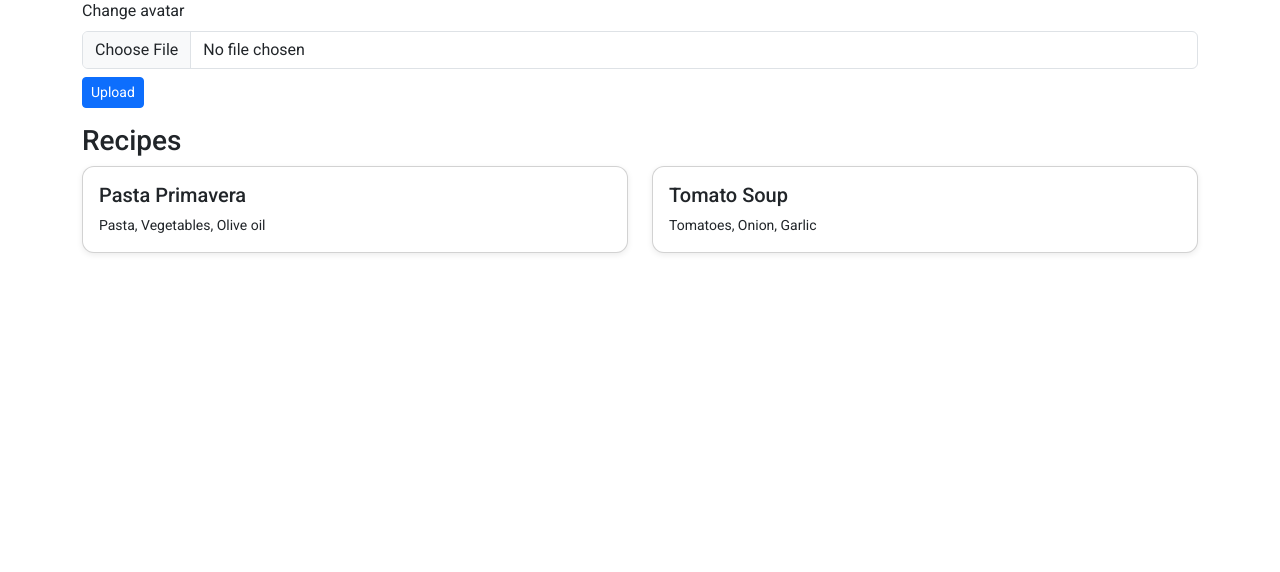
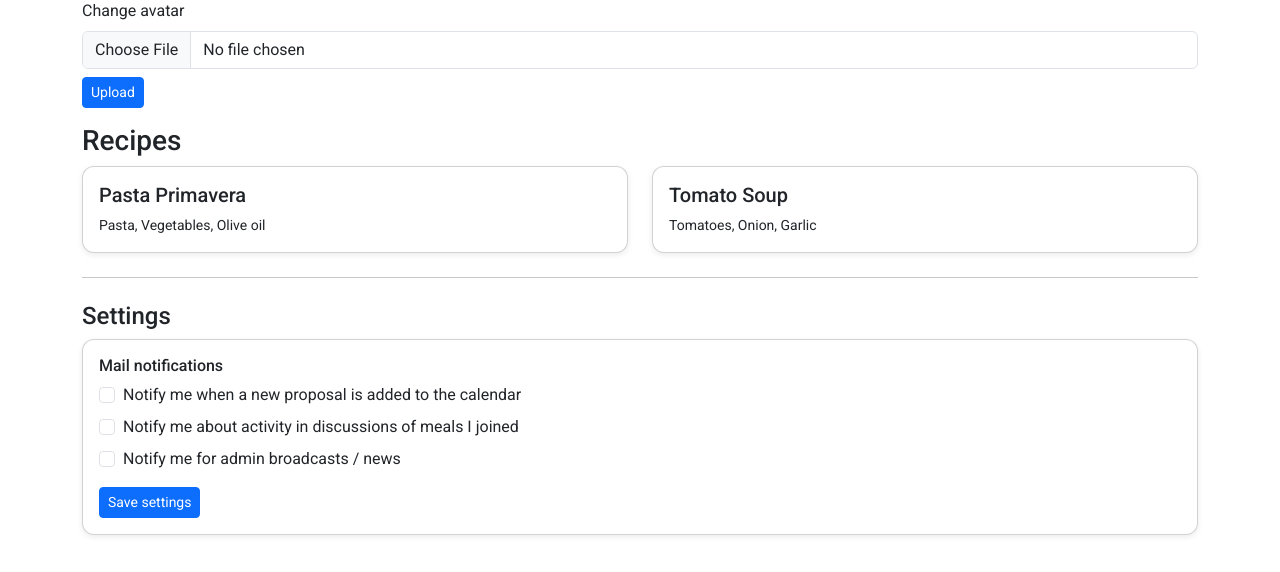
Before and after one commit to tmaiwald/ccm, a Flask app: page /profile/1 in a window 1280 px wide. Shown: the part 228-800 px from the top of the page. Run offline with Flask 3, Linux system fonts and the light colour scheme; a user stored in the database is signed in; data comes from the database, SQL or seed files in the repository; data that the repository does not hold is empty.

Commit message:
added user settings for mail notifications.

```diff
--- a/app/models.py
+++ b/app/models.py
@@ -10,6 +10,10 @@ class User(UserMixin, db.Model):
     password_hash = db.Column(db.String(128), nullable=False)
     avatar = db.Column(db.String(255), nullable=True)
     is_admin = db.Column(db.Boolean, default=False)
+    # per-user notification settings (all default to False)
+    notify_new_proposal = db.Column(db.Boolean, default=False)
+    notify_discussion = db.Column(db.Boolean, default=False)
+    notify_broadcast = db.Column(db.Boolean, default=False)
     recipes = db.relationship('Recipe', backref='author', lazy=True)
     # proposals created by this user. Explicit foreign_keys avoids ambiguity
     proposals = db.relationship('Proposal', backref='proposer', lazy=True, foreign_keys='Proposal.proposer_id')
--- a/app/routes.py
+++ b/app/routes.py
@@ -9,6 +9,7 @@ from werkzeug.utils import secure_filename
 from functools import wraps
 import smtplib
 from email.message import EmailMessage
+from email.utils import formataddr
 from sqlalchemy import or_
 
 main = Blueprint("main", __name__)
@@ -48,7 +49,7 @@ def send_mail(subject, body, recipients):
     try:
         msg = EmailMessage()
         msg['Subject'] = subject
-        msg['From'] = cfg.from_address
+        msg['From'] = formataddr(("Cleverly Connected Meals (CCM)", cfg.from_address))
         msg['To'] = ', '.join(recipients)
         msg.set_content(body)
         if cfg.use_tls:
@@ -326,6 +327,23 @@ def profile(user_id):
     return render_template('profile.html', user=u, recipes=recipes, times_cooked=times_cooked)
 
 
+@main.route('/profile/<int:user_id>/notifications', methods=['POST'])
+@login_required
+def profile_update_notifications(user_id):
+    u = User.query.get_or_404(user_id)
+    # only allow the owner or admin to change settings
+    if current_user.id != u.id and not getattr(current_user, 'is_admin', False):
+        flash('Not allowed', 'warning')
+        return redirect(url_for('main.profile', user_id=user_id))
+    # checkboxes: present in form when checked
+    u.notify_new_proposal = bool(request.form.get('notify_new_proposal'))
+    u.notify_discussion = bool(request.form.get('notify_discussion'))
+    u.notify_broadcast = bool(request.form.get('notify_broadcast'))
+    db.session.commit()
+    flash('Notification settings updated', 'success')
+    return redirect(url_for('main.profile', user_id=user_id))
+
+
 @main.route('/proposal/propose', methods=['POST'])
 @login_required
 def propose_recipe_form():
@@ -600,6 +618,20 @@ def admin_broadcast():
     return redirect(url_for('main.admin_dashboard'))
 
 
+@main.route('/admin/update_notifications/<int:user_id>', methods=['POST'])
+@login_required
+@admin_required
+def admin_update_notifications(user_id):
+    u = User.query.get_or_404(user_id)
+    # checkboxes: when unchecked browsers may omit them; we included hidden defaults in the form
+    u.notify_new_proposal = bool(request.form.get('notify_new_proposal'))
+    u.notify_discussion = bool(request.form.get('notify_discussion'))
+    u.notify_broadcast = bool(request.form.get('notify_broadcast'))
+    db.session.commit()
+    flash('User notification settings updated', 'success')
+    return redirect(url_for('main.admin_dashboard'))
+
+
 @main.route('/admin/create_user', methods=['POST'])
 @login_required
 @admin_required
--- a/app/templates/profile.html
+++ b/app/templates/profile.html
@@ -37,4 +37,31 @@
       </div>
     {% endfor %}
   </div>
+
+  <hr class="my-4">
+  <h4>Settings</h4>
+  <div class="card mb-3">
+    <div class="card-body">
+      <h6>Mail notifications</h6>
+      {% if current_user.is_authenticated and current_user.id == user.id %}
+        <form method="post" action="{{ url_for('main.profile_update_notifications', user_id=user.id) }}">
+          <div class="form-check mb-2">
+            <input class="form-check-input" type="checkbox" name="notify_new_proposal" id="notify_new_proposal" {% if user.notify_new_proposal %}checked{% endif %}>
+            <label class="form-check-label" for="notify_new_proposal">Notify me when a new proposal is added to the calendar</label>
+          </div>
+          <div class="form-check mb-2">
+            <input class="form-check-input" type="checkbox" name="notify_discussion" id="notify_discussion" {% if user.notify_discussion %}checked{% endif %}>
+            <label class="form-check-label" for="notify_discussion">Notify me about activity in discussions of meals I joined</label>
+          </div>
+          <div class="form-check mb-2">
+            <input class="form-check-input" type="checkbox" name="notify_broadcast" id="notify_broadcast" {% if user.notify_broadcast %}checked{% endif %}>
+            <label class="form-check-label" for="notify_broadcast">Notify me for admin broadcasts / news</label>
+          </div>
+          <button class="btn btn-sm btn-primary mt-2">Save settings</button>
+        </form>
+      {% else %}
+        <p class="small text-muted">Only the profile owner can change notification settings.</p>
+      {% endif %}
+    </div>
+  </div>
 {% endblock %}
```
Also changed, not shown: app/__init__.py (+49 -30 lines), app/templates/admin_dashboard.html (+21 -0 lines), migrations/versions/0002_add_user_notification_settings.py (added, +27 -0 lines), 1 other file.
